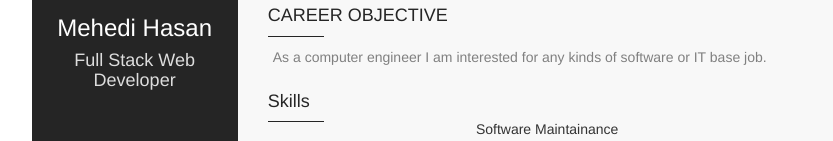
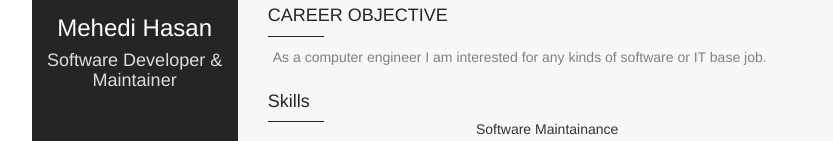
Before and after one commit to mehedifreelancer/cvv, a plain HTML site: page index.html in a window 1280 px wide. Shown: the part 145-286 px from the top of the page, without its empty margins (196-1029 px from the left). Drawn offline with nearby package versions, Linux system fonts and the light colour scheme.

Commit message:
Update index.html

```diff
--- a/index.html
+++ b/index.html
@@ -23,7 +23,7 @@
                         <div class="name text-center">
                             <h3>Mehedi Hasan</h3>
                             <div class="intro">
-                                <h4>Full Stack Web Developer</h4>
+                                <h4>Software Developer & Maintainer</h4>
                             </div>
                         </div>
 
```
